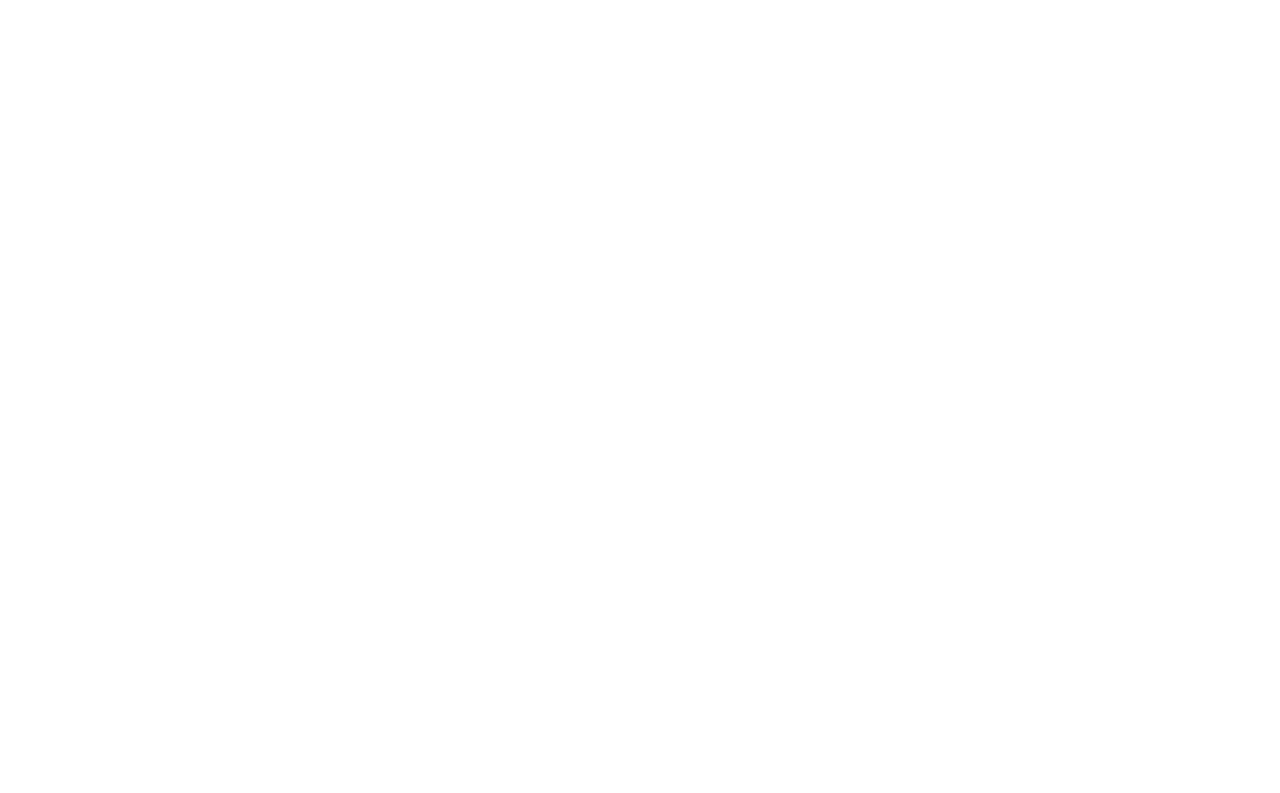
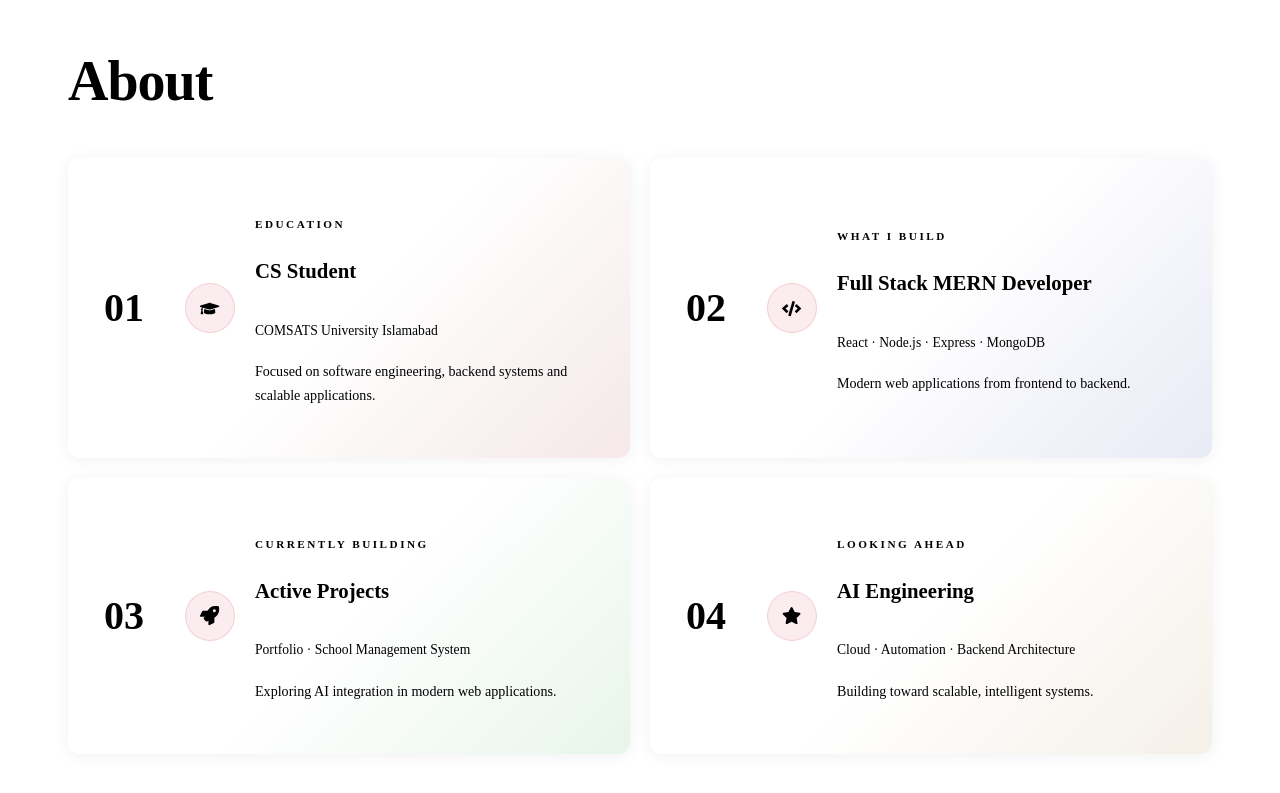
Before and after one commit to Amna-223/Portflio-Website, a React app: page / in a window 1280 px wide. Shown: the part 815-1608 px from the top of the page. Before the commit the page ends 800 px from the top, so only its background shows below. Built offline with nearby package versions, Linux system fonts and the light colour scheme; the HTML template or start-up script is replaced by a standard one.

Commit message:
feat: about section complete

```diff
--- a/package.json
+++ b/package.json
@@ -12,6 +12,8 @@
   "dependencies": {
     "react": "^19.2.8",
     "react-dom": "^19.2.8",
+    "react-icon": "^1.0.0",
+    "react-icons": "^5.7.0",
     "react-router-dom": "^7.18.2"
   },
   "devDependencies": {
--- a/src/App.jsx
+++ b/src/App.jsx
@@ -1,6 +1,7 @@
 import { BrowserRouter, Routes, Route } from "react-router-dom"
 import Navbar from "./components/Navbar"
 import Hero from "./sections/Hero"
+import About from "./sections/About"
 
 function App(){
   return (
@@ -10,7 +11,9 @@
         <Route path="/" element={
           <div style={{paddingTop: '64px'}}>
             <Hero />
-          </div>}>
+            <About />
+          </div>
+        }>
         </Route>
       </Routes>
     </BrowserRouter>
--- /dev/null
+++ b/src/sections/About.css
@@ -0,0 +1,163 @@
+.about {
+  padding: 32px 60px 60px 60px;
+  background-color: var(--cream);
+}
+
+.about-header {
+  margin-bottom: 8px;
+}
+
+.about-title {
+  font-family: var(--serif);
+  font-size: 3.5rem;
+  font-weight: 900;
+  color: var(--black);
+  letter-spacing: -1px;
+  margin-bottom: 12px;
+}
+
+.about-divider {
+  width: 100%;
+  height: 1px;
+  background-color: var(--black);
+  margin: 12px 0;
+}
+
+.about-grid {
+  display: grid;
+  grid-template-columns: 1fr 1fr;
+  gap: 20px;
+  margin: 32px 0;
+}
+
+.about-card {
+  display: flex;
+  flex-direction: row;
+  align-items: center;
+  gap: 20px;
+  padding: 36px;
+  border-radius: 12px;
+  box-shadow: 0 2px 16px rgba(0, 0, 0, 0.06);
+  transition: box-shadow 0.3s ease, transform 0.3s ease;
+}
+
+.about-card:hover {
+  box-shadow: 0 8px 32px rgba(0, 0, 0, 0.1);
+  transform: translateY(-4px);
+}
+
+.card-1 { background: linear-gradient(135deg, #ffffff 50%, #f5e8e8); }
+.card-2 { background: linear-gradient(135deg, #ffffff 50%, #e8eaf5); }
+.card-3 { background: linear-gradient(135deg, #ffffff 50%, #e8f5ea); }
+.card-4 { background: linear-gradient(135deg, #ffffff 50%, #f5f0e8); }
+
+.about-number {
+  font-family: var(--serif);
+  font-size: 2.5rem;
+  font-weight: 900;
+  color: var(--red);
+  line-height: 1;
+  flex-shrink: 0;
+}
+
+.about-card-divider {
+  width: 1px;
+  height: 60px;
+  background-color: var(--border);
+  flex-shrink: 0;
+}
+
+.about-icon-wrapper {
+  width: 48px;
+  height: 48px;
+  border-radius: 50%;
+  background-color: rgba(196, 30, 58, 0.08);
+  display: flex;
+  align-items: center;
+  justify-content: center;
+  border: 1px solid rgba(196, 30, 58, 0.15);
+  flex-shrink: 0;
+}
+
+.about-icon {
+  font-size: 1.2rem;
+  color: var(--red);
+}
+
+.about-card-content {
+  display: flex;
+  flex-direction: column;
+  gap: 4px;
+}
+
+.about-card-bar {
+  width: 28px;
+  height: 3px;
+  background-color: var(--red);
+  margin-bottom: 6px;
+}
+
+.about-card-heading {
+  font-family: var(--sans);
+  font-size: 0.7rem;
+  font-weight: 600;
+  letter-spacing: 2.5px;
+  text-transform: uppercase;
+  color: var(--gray);
+  margin-bottom: 4px;
+}
+
+.about-card-main {
+  font-family: var(--serif);
+  font-size: 1.3rem;
+  font-weight: 700;
+  color: var(--black);
+  line-height: 1.2;
+}
+
+.about-card-sub {
+  font-family: var(--sans);
+  font-size: 0.85rem;
+  color: var(--red);
+  font-weight: 500;
+}
+
+.about-card-desc {
+  font-family: var(--sans);
+  font-size: 0.88rem;
+  color: var(--gray);
+  line-height: 1.7;
+  margin-top: 4px;
+}
+/*
+.about-quote {
+  text-align: center;
+  padding: 40px 60px;
+  position: relative;
+}
+
+.about-quote::before {
+  content: '\201C';
+  font-family: var(--serif);
+  font-size: 8rem;
+  color: var(--red);
+  opacity: 0.15;
+  position: absolute;
+  top: -20px;
+  left: 50%;
+  transform: translateX(-50%);
+  line-height: 1;
+}
+
+.about-quote p {
+  font-family: var(--serif);
+  font-size: 1.5rem;
+  font-style: italic;
+  color: var(--black);
+  letter-spacing: 0.5px;
+  line-height: 1.8;
+  max-width: 600px;
+  margin: 0 auto;
+  position: relative;
+  z-index: 1;
+} */
--- /dev/null
+++ b/src/sections/About.jsx
@@ -0,0 +1,83 @@
+import './About.css'
+import { FaGraduationCap, FaCode, FaRocket, FaStar } from 'react-icons/fa'
+
+const About = () => {
+  return (
+    <section className="about" id="about">
+
+      <div className="about-header">
+        <h2 className="about-title">About</h2>
+        <div className="about-divider"></div>
+      </div>
+
+      <div className="about-grid">
+
+        <div className="about-card card-1">
+          <span className="about-number">01</span>
+          <div className="about-card-divider"></div>
+          <div className="about-icon-wrapper">
+            <FaGraduationCap className="about-icon" />
+          </div>
+          <div className="about-card-content">
+            <div className="about-card-bar"></div>
+            <h3 className="about-card-heading">Education</h3>
+            <p className="about-card-main">CS Student</p>
+            <p className="about-card-sub">COMSATS University Islamabad</p>
+            <p className="about-card-desc">Focused on software engineering, backend systems and scalable applications.</p>
+          </div>
+        </div>
+
+        <div className="about-card card-2">
+          <span className="about-number">02</span>
+          <div className="about-card-divider"></div>
+          <div className="about-icon-wrapper">
+            <FaCode className="about-icon" />
+          </div>
+          <div className="about-card-content">
+            <div className="about-card-bar"></div>
+            <h3 className="about-card-heading">What I Build</h3>
+            <p className="about-card-main">Full Stack MERN Developer</p>
+            <p className="about-card-sub">React · Node.js · Express · MongoDB</p>
+            <p className="about-card-desc">Modern web applications from frontend to backend.</p>
+          </div>
+        </div>
+
+        <div className="about-card card-3">
+          <span className="about-number">03</span>
+          <div className="about-card-divider"></div>
+          <div className="about-icon-wrapper">
+            <FaRocket className="about-icon" />
+          </div>
+          <div className="about-card-content">
+            <div className="about-card-bar"></div>
+            <h3 className="about-card-heading">Currently Building</h3>
+            <p className="about-card-main">Active Projects</p>
+            <p className="about-card-sub">Portfolio · School Management System</p>
+            <p className="about-card-desc">Exploring AI integration in modern web applications.</p>
+          </div>
+        </div>
+
+        <div className="about-card card-4">
+          <span className="about-number">04</span>
+          <div className="about-card-divider"></div>
+          <div className="about-icon-wrapper">
+            <FaStar className="about-icon" />
+          </div>
+          <div className="about-card-content">
+            <div className="about-card-bar"></div>
+            <h3 className="about-card-heading">Looking Ahead</h3>
+            <p className="about-card-main">AI Engineering</p>
+            <p className="about-card-sub">Cloud · Automation · Backend Architecture</p>
+            <p className="about-card-desc">Building toward scalable, intelligent systems.</p>
+          </div>
+        </div>
+
+      </div>
+
+      <div className="about-divider"></div>
+
+    </section>
+  )
+}
+
+export default About
```
Also changed, not shown: 1 other file (tests, documents, lock files or other folders).
